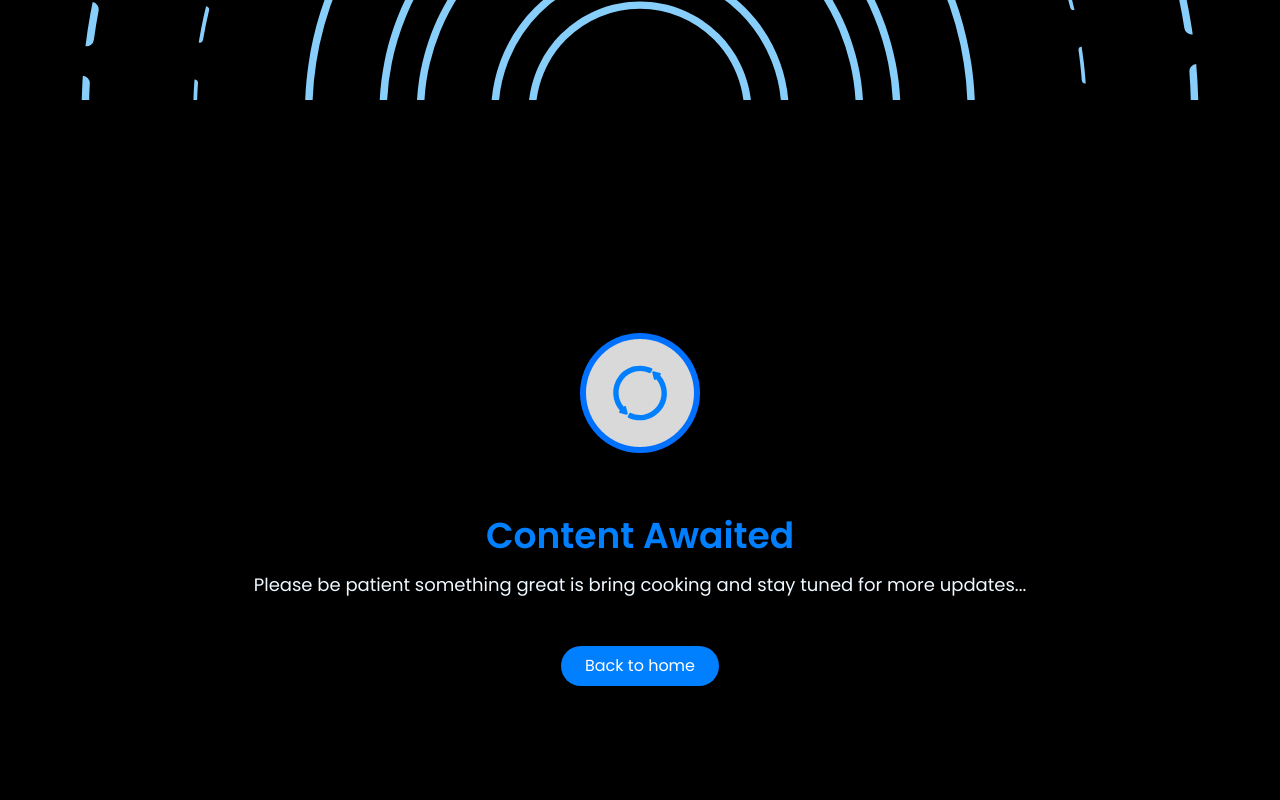
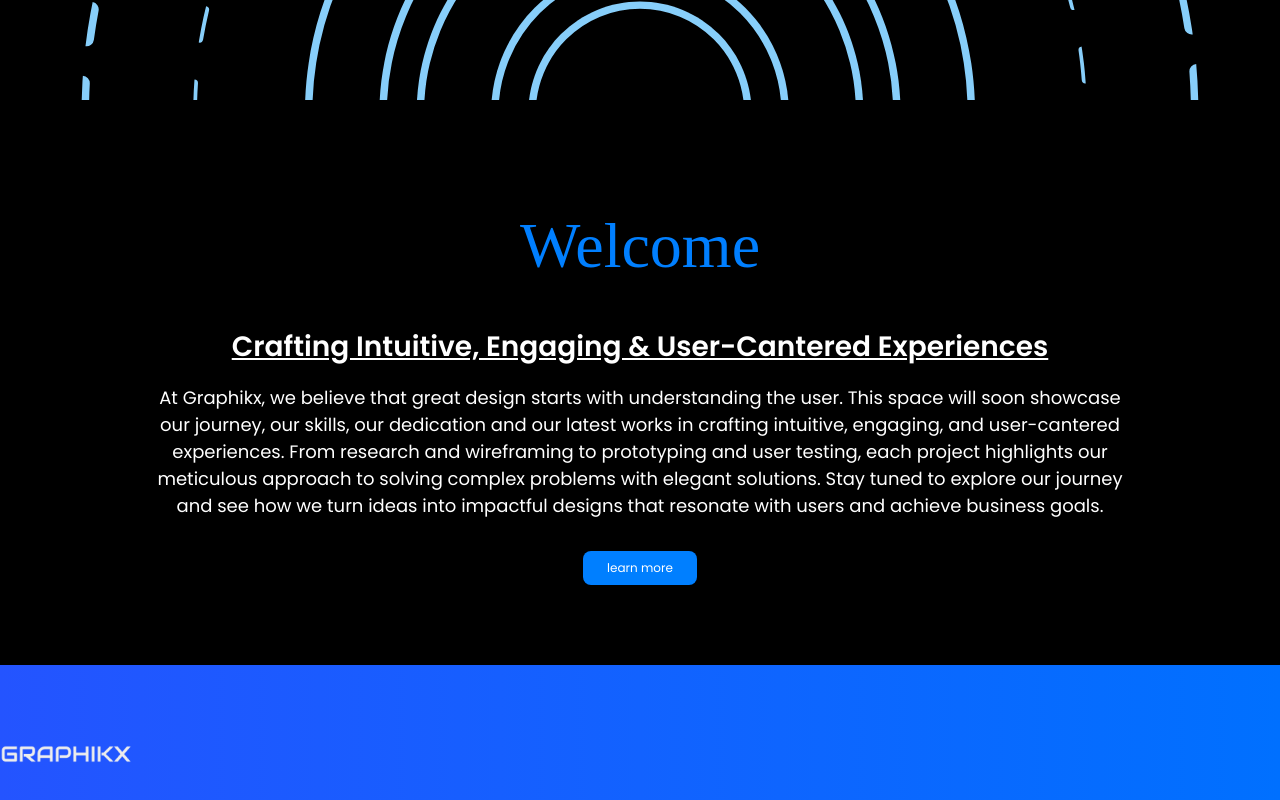
Before and after one commit to r4ravikumar-dev/graphikx, a React (Vite) app: page / in a window 1280 px wide. Shown: the part 700-1500 px from the top of the page. Built offline with nearby package versions, Linux system fonts and the light colour scheme.

Commit message:
made changes in pages

```diff
--- a/src/components/Home/Home.jsx
+++ b/src/components/Home/Home.jsx
@@ -8,9 +8,44 @@ function Home() {
       <div className="w-full">
         <Hero />
       </div>
-      <div className=" mt-8 mb-12">
-        <div className="flex flex-wrap items-center mx-auto max-w-screen-lg">
-          <ContentAwaited/>
+      <div className=" mt-24 mb-12">
+        <div className="flex flex-wrap flex-col items-center mx-auto max-w-screen-lg">
+          <div className="flex flex-wrap px-4 flex-col justify-center item-center text-white text-center">
+            <h1 className="font-playball text-[40px] sm:text-[64px] text-darkBlue">
+              Welcome
+            </h1>
+            <h2 className="mt-8 font-poppins font-semibold text-[20px] sm:text-[28px] underline">
+              Crafting Intuitive, Engaging & User-Cantered Experiences
+            </h2>
+            <p className="mt-4 font-poppins font-light text-[16px] sm:text-[18px]">
+              At Graphikx, we believe that great design starts with
+              understanding the user. This space will soon showcase our journey,
+              our skills, our dedication and our latest works in crafting
+              intuitive, engaging, and user-cantered experiences. From research
+              and wireframing to prototyping and user testing, each project
+              highlights our meticulous approach to solving complex problems
+              with elegant solutions. Stay tuned to explore our journey and see
+              how we turn ideas into impactful designs that resonate with users
+              and achieve business goals.
+            </p>
+            <div className="mt-8 mb-8">
+              <button className="rounded-[8px] px-[24px] py-2 text-white font-poppins bg-darkBlue hover:bg-midBlue text-[12px] sm:text-[12px] focus:outline-none">
+                <a href="/">learn more</a>
+              </button>
+            </div>
+          </div>
+          {/* <div
+        class="flex flex-wrap  justify-center mx-auto mt-6 text-[12px] md:text-[16px] leading-[135%] font-medium font-poppins text-[#646464] text-center items-center"
+      >
+        <span class="w-full">
+          <p class="m-0">
+            Exciting News! Our UX Design Portfolio Website is Launching Soon.
+          </p>
+          <p class="m-0">
+            Stay Tuned for Innovative Designs and User-Cantered Solutions
+          </p>
+        </span>
+      </div> */}
         </div>
       </div>
     </>
```
